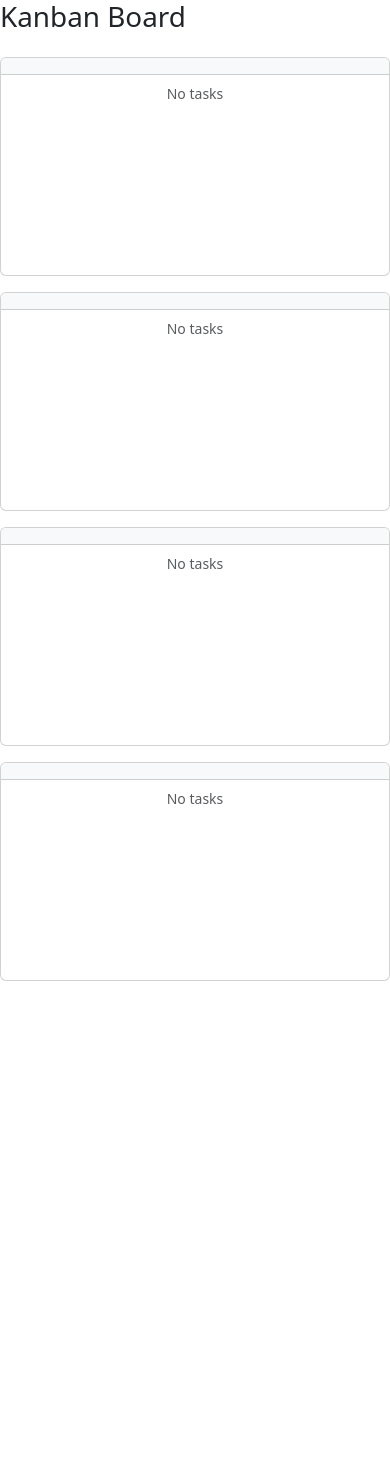
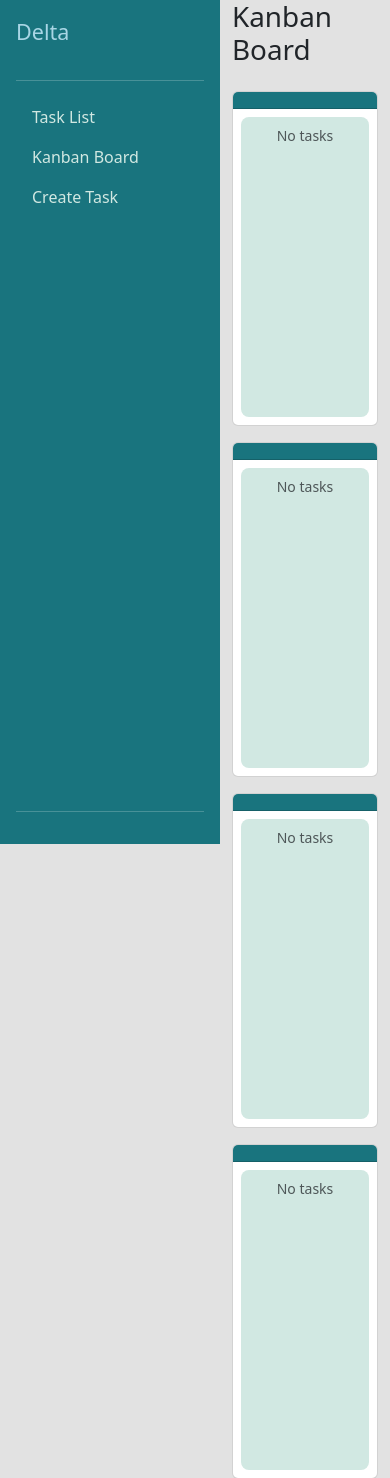
Before and after one commit to theafterhoursclub/delta, a Django app: page /kanban/ in a window 390 px wide. Shown: the top 1478 px of the page. Before the commit the page ends 981 px from the top, so only its background shows below. Run offline with Django 5.2, Linux system fonts and the light colour scheme; data that the repository does not hold is empty; some libraries are stand-ins or nearby versions.

Commit message:
feat(kanban): restructure Kanban board layout and add sidebar
* Move Kanban board content into a responsive container
* Include sidebar for navigation links
* Add custom styles for task cards
* Link to external CSS for consistent styling

```diff
--- a/kanban/templates/kanban/kanban_board.html
+++ b/kanban/templates/kanban/kanban_board.html
@@ -1,6 +1,30 @@
 {% extends "base.html" %}
 {% load kanban_extras %}
+{% load static %}
 {% block content %}
+<link rel="stylesheet" href="{% static 'kanban/colors.css' %}">
+<style>
+.kanban-task-card {
+    background: #fff !important;
+    color: var(--deep-teal);
+    border: 1px solid var(--deep-teal);
+    border-radius: 6px;
+}
+.kanban-task-card .card-title,
+.kanban-task-card .card-text {
+    color: var(--deep-teal);
+}
+.kanban-task-card .text-muted {
+    color: var(--deep-teal) !important;
+    opacity: 0.7;
+}
+</style>
+<div class="container-fluid">
+    <div class="row">
+        <div class="col-auto p-0">
+            {% include "kanban/sidebar.html" %}
+        </div>
+        <div class="col">
             <h1 class="mb-4">Kanban Board</h1>
             <div class="row">
                 {% for status in statuses %}
@@ -29,6 +53,9 @@
                     </div>
                 </div>
                 {% endfor %}
+            </div>
+        </div>
+    </div>
 </div>
 <script>
 document.addEventListener('DOMContentLoaded', function() {
--- /dev/null
+++ b/kanban/templates/kanban/sidebar.html
@@ -0,0 +1,30 @@
+{% load static %}
+<link rel="stylesheet" href="{% static 'kanban/colors.css' %}">
+<div class="d-flex flex-column flex-shrink-0 p-3 bg-deep-teal text-mint-green" style="width: 220px; min-height: 100vh;">
+    <a href="{% url 'home' %}" class="d-flex align-items-center mb-3 mb-md-0 me-md-auto text-sky-blue text-decoration-none">
+        <span class="fs-4">Delta</span>
+    </a>
+    <hr class="border-mint-green">
+    <ul class="nav nav-pills flex-column mb-auto">
+        <li class="nav-item">
+            <a href="{% url 'task_list' %}" class="nav-link text-mint-green">
+                Task List
+            </a>
+        </li>
+        <li>
+            <a href="{% url 'kanban_board' %}" class="nav-link text-mint-green">
+                Kanban Board
+            </a>
+        </li>
+        <li>
+            <a href="{% url 'create_task' %}" class="nav-link text-mint-green">
+                Create Task
+            </a>
+        </li>
+        <!-- Add more links as needed -->
+    </ul>
+    <hr class="border-mint-green">
+    <div class="dropdown">
+        <!-- Placeholder for user/account dropdown if needed -->
+    </div>
+</div>
```
Also changed, not shown: kanban/templates/kanban/task_list.html (+13 -1 lines). Lines whose indentation alone changed are shown as unchanged.
